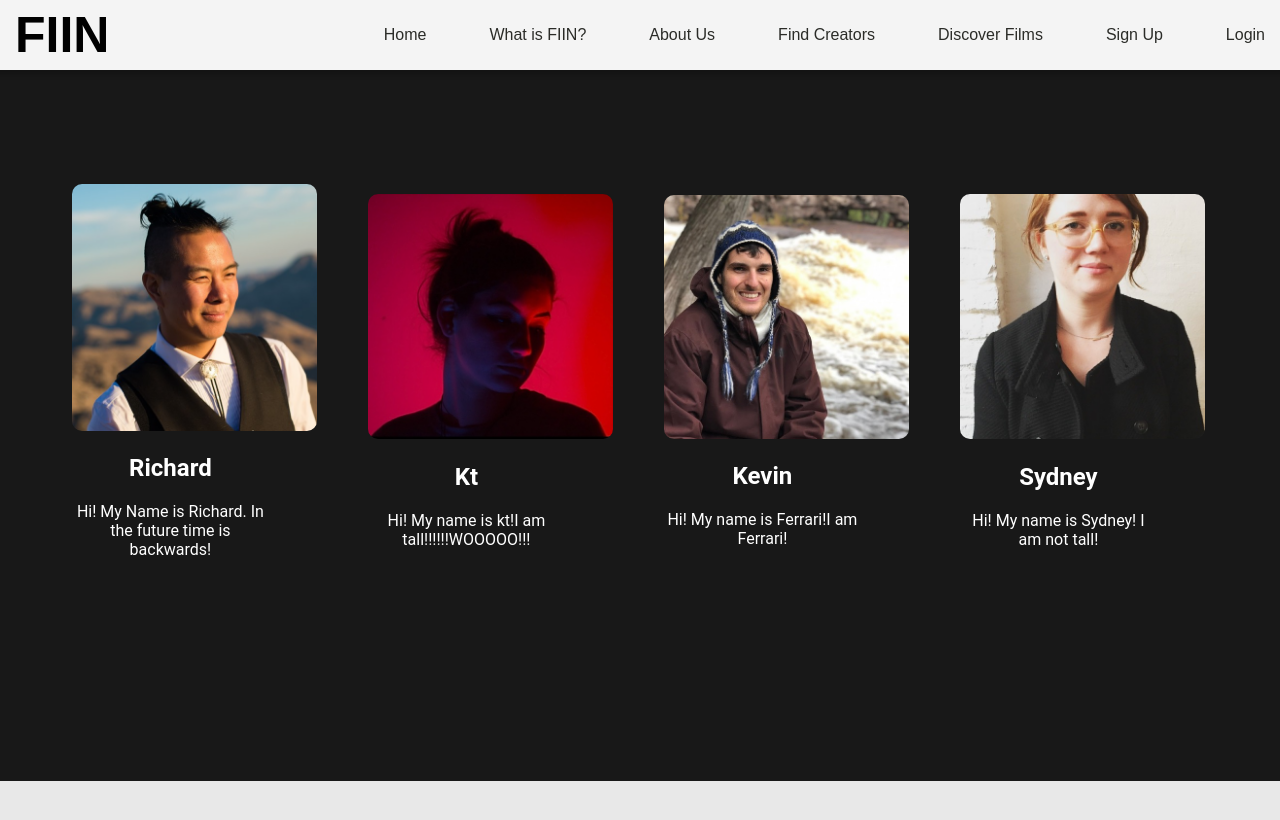
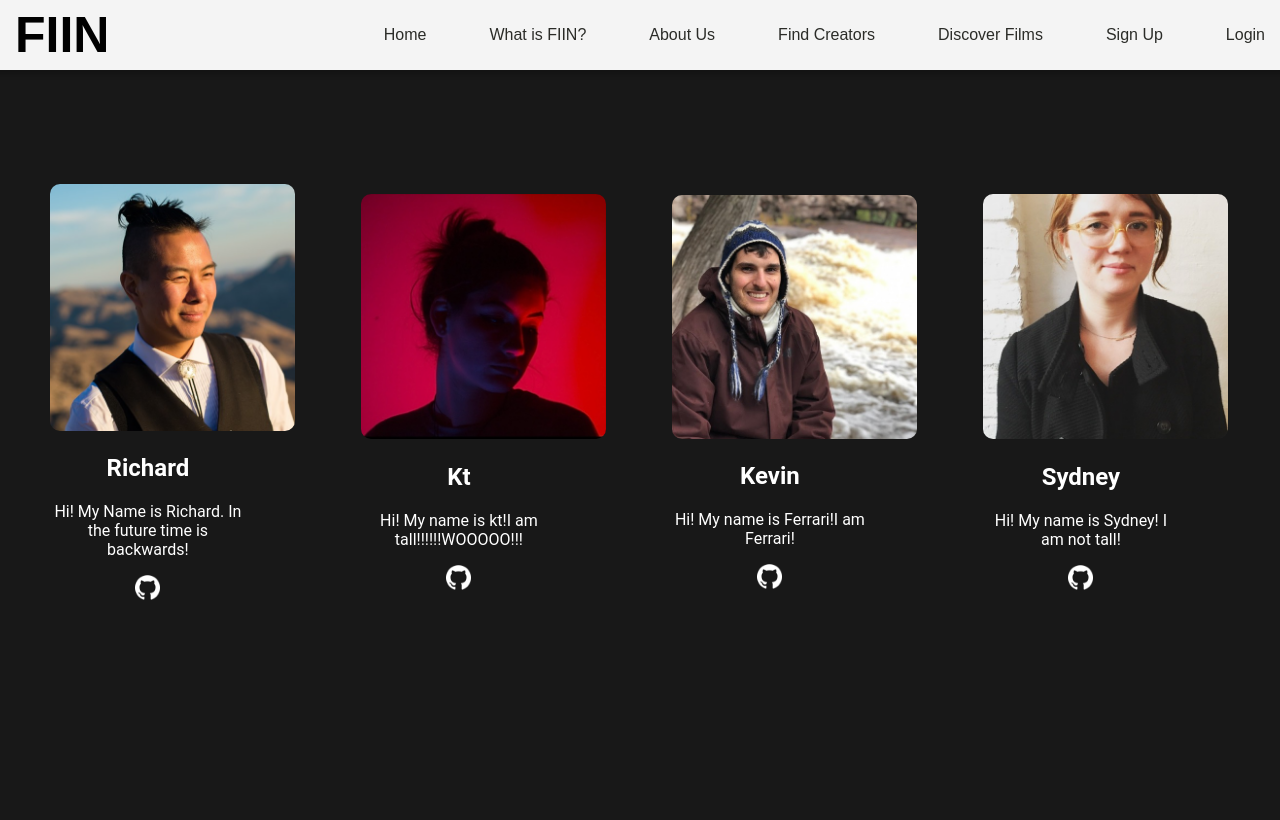
Before and after one commit to Gisaengchung/front-end, a React app: page /about-us in a window 1280 px wide. Shown: the top 820 px of the page. Built offline with nearby package versions, Linux system fonts and the light colour scheme; no server answers.

Commit message:
git hub links done

```diff
--- a/src/components/aboutUs/AboutUs.css
+++ b/src/components/aboutUs/AboutUs.css
@@ -8,7 +8,7 @@
   flex-wrap: wrap;
   grid-template-columns: 200px auto 200px;
   grid-template-rows: 200px auto 200px;
-  column-gap: 40px;
+  column-gap: 55px;
   row-gap: 0px;
   text-align: center;
   align-items: center;
@@ -31,8 +31,7 @@
   border-radius: 10px;
 }
 
-
-.textContainer {
-  color: rgb(255, 255, 255);
-  border-radius: 10px;
+.contactImage {
+  height: 25px;
+  width: 25px;
 }
--- a/src/components/aboutUs/AboutUs.jsx
+++ b/src/components/aboutUs/AboutUs.jsx
@@ -17,6 +17,10 @@ export default function AboutUs() {
         <img className={styles.ktImage} src={rird} />
         <h2>Richard</h2>
         <span>Hi! My Name is Richard. In the future time is backwards!</span>
+        <p/>
+        <a href="https://github.com/Richard-Hillman">
+        <img className={styles.contactImage} src={github} />
+        </a>
         </div>
       </div>
 
@@ -27,6 +31,11 @@ export default function AboutUs() {
         <img className={styles.ktImage} src={kt} />
         <h2>Kt</h2>
         <span>Hi! My name is kt!I am tall!!!!!!WOOOOO!!!</span>
+        <p/>
+        <a href="https://github.com/katiejonesyo">
+        <img className={styles.contactImage} src={github} />
+        </a>
+
         </div>
       </div>
       <div className={styles.personContainer}>
@@ -35,6 +44,10 @@ export default function AboutUs() {
         <img className={styles.ktImage} src={kevin} />
         <h2>Kevin</h2>
         <span>Hi! My name is Ferrari!I am Ferrari!</span>
+        <p/>
+        <a href="https://github.com/kevinfiero">
+        <img className={styles.contactImage} src={github} />
+        </a>
         </div>
       </div>
       <div className={styles.personContainer}>
@@ -43,6 +56,10 @@ export default function AboutUs() {
         <img className={styles.ktImage} src={sydney} />
         <h2>Sydney</h2>
         <span>Hi! My name is Sydney! I am not tall!</span>
+        <p/>
+        <a href="https://github.com/scjam">
+        <img className={styles.contactImage} src={github} />
+        </a>
         </div>
       </div>
     </div>
```
